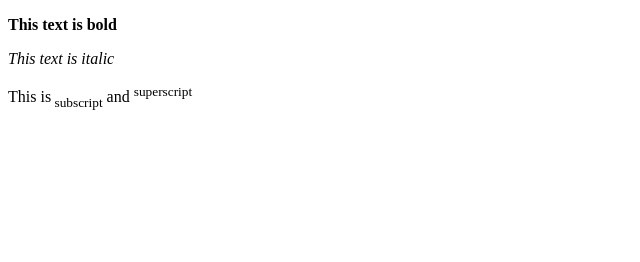
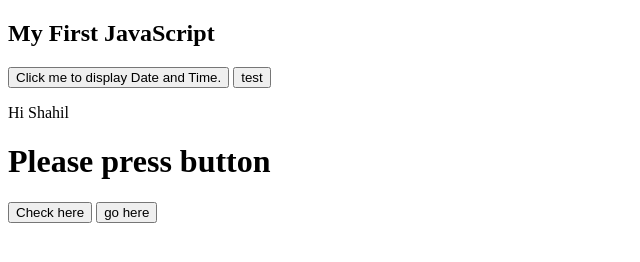
Before and after one commit to parveenkayasth/Daily_Tech_Tut, a plain HTML site: page linux/Javascript/basic.html in a window 1280 px wide. Shown: the whole page, without its empty margins (0-640 px from the left). Drawn offline with Linux system fonts and the light colour scheme.

Commit message:
array rotator

```diff
--- a/linux/Javascript/basic.html
+++ b/linux/Javascript/basic.html
@@ -1,28 +1,45 @@
 <!DOCTYPE html>
 <html>
-   <head>
-    <title>First javascript program</title>
-    <script>
-        console.log("Welcome in Javascipt Program");
-        var first_container = 90;
-        console.log(first_container);
-        first_container =89;
-        console.log(first_container);
-        first_container=5;
-        console.log(first_container);
 
-        console.log(first_container);
-        console.log(first_container);
-        console.log(first_container);
-        console.log(first_container);
-        console.log(first_container);
-    </script>
-   </head>
 <body>
 
-<p><b>This text is bold</b></p>
-<p><i>This text is italic</i></p>
-<p>This is<sub> subscript</sub> and <sup>superscript</sup></p>
+<h2>My First JavaScript</h2>
+
+<button type="button"
+onclick="document.getElementById('demo').innerHTML = 'arman'">
+Click me to display Date and Time.</button>
+<button type="button" onclick="document.getElementById('demo2').innerHTML = 'vikas'">test</button>
+
+<p id="demo">Hi Shahil</p>
+<h1 id="demo2">Please press button</h1>
+<h1 id="demo3"></h1>
+
+<button onclick="rotate_name()">Check here</button>
+<button type="button" onclick="rotate_name_edit()">go here</button>
 
 </body>
 </html>
+<script>
+    console.log('arman check............')
+    var name_arr = ['arman','vikas','rakesh','amit', 'parveen','test'];
+    var x = 0;
+    function rotate_name(){
+      document.getElementById('demo2').innerHTML = name_arr[x];
+
+      x = x + 1;
+     if(x == name_arr.length){
+        x=0;
+     }
+    }
+
+    function rotate_name_edit(){
+      document.getElementById('demo3').innerHTML = document.getElementById('demo3').innerHTML +' '+ name_arr[x];
+
+      x = x + 1;
+     if(x == name_arr.length){
+        x=0;
+     }
+    }
+
+
+    </script>
```
Also changed, not shown: linux/assign.txt (added), 1 other file.
